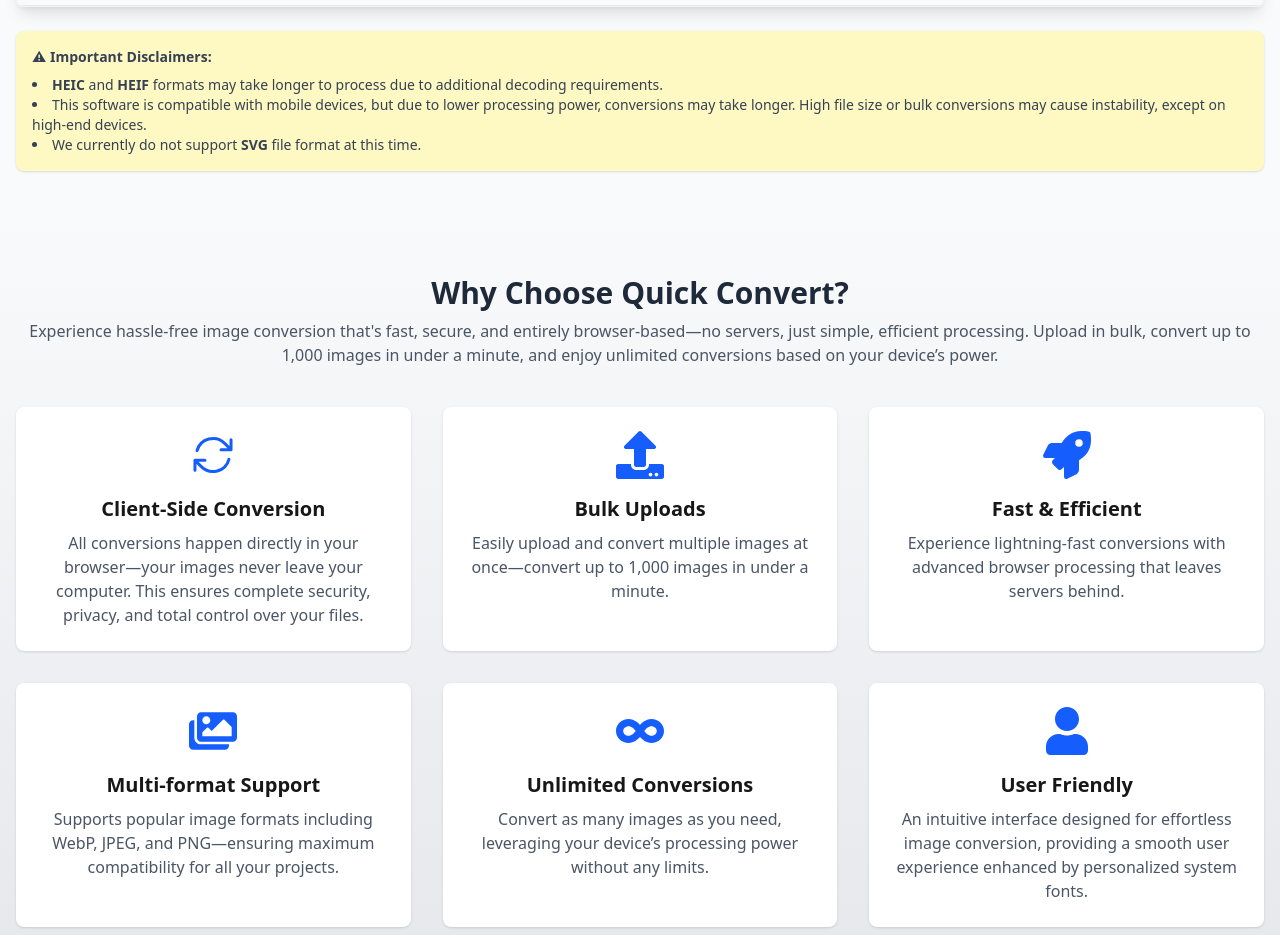
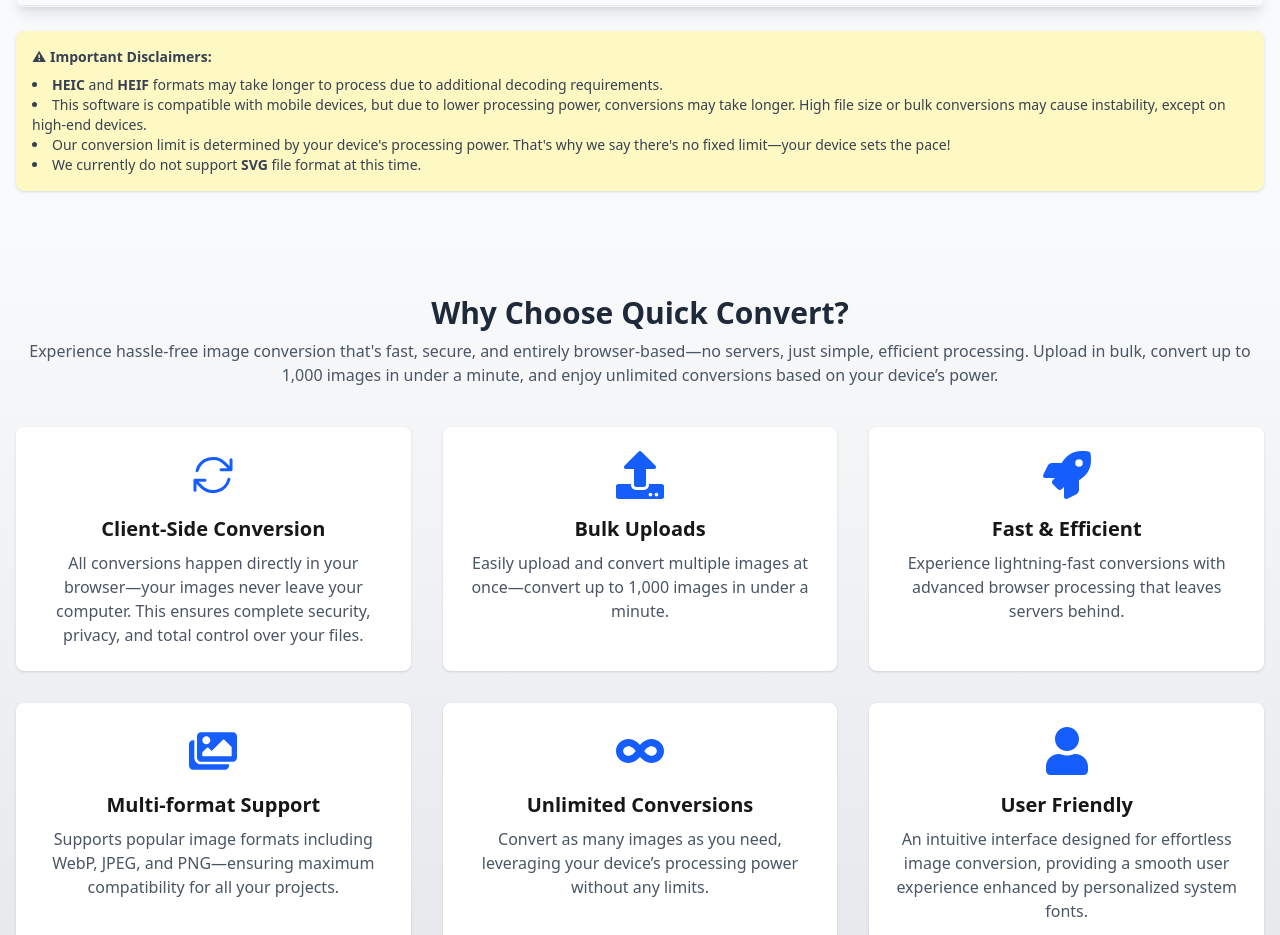
Before and after one commit to sajidhossain8272/quick-convert, a Next.js app: page / in a window 1280 px wide. Shown: the part 1740-2675 px from the top of the page. Built offline with nearby package versions, Linux system fonts and the light colour scheme; no server answers.

Commit message:
disclaimer updated

```diff
--- a/src/app/components/ConversionTable.tsx
+++ b/src/app/components/ConversionTable.tsx
@@ -63,6 +63,7 @@
             processing power, conversions may take longer. High file size or
             bulk conversions may cause instability, except on high-end devices.
           </li>
+          <li>Our conversion limit is determined by your device&apos;s processing power. That&apos;s why we say there&apos;s no fixed limit—your device sets the pace!</li>
           <li>We currently do not support <span className="font-bold">SVG</span> file format at this time. </li>
         </ul>
       </div>
```
